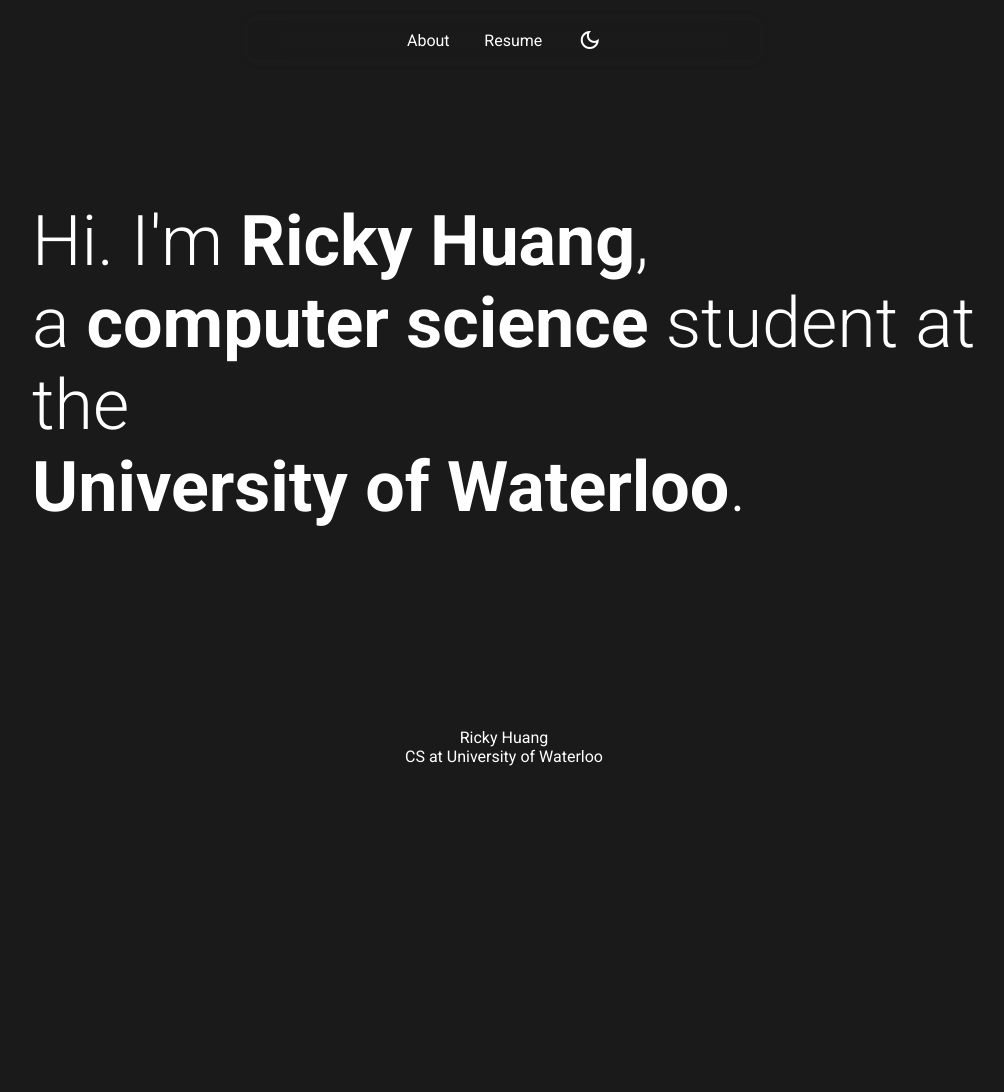
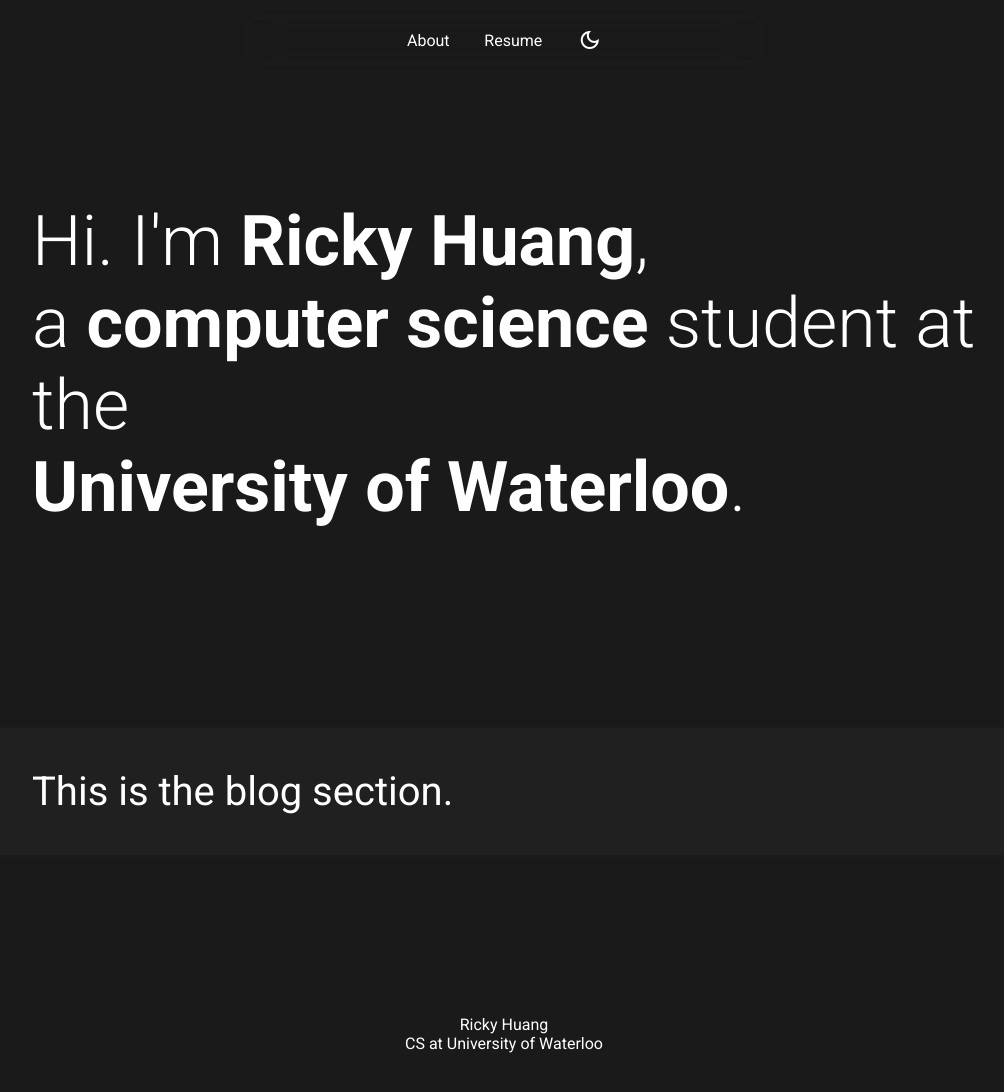
Before and after one commit to rickyhuangjh/personalsite, a plain HTML site: page index.html in a window 1280 px wide. Shown: the top 1092 px of the page, without its empty margins (136-1140 px from the left). Drawn offline with nearby package versions, Linux system fonts and the light colour scheme.

Commit message:
hackathons

```diff
--- a/index.html
+++ b/index.html
@@ -43,9 +43,11 @@
 			<section id="projects" class="sec3 portfolio">
 				This is the projects section.
 			</section>
-			<section id="blog" class="sec4 blog">
+		-->
+			<section id="hackathons" class="sec4 hackathons">
 				This is the blog section.
 			</section>
+		<!--
 			<section id="contact" class="sec5 contact">
 				This is the contact section.
 			</section>
```
